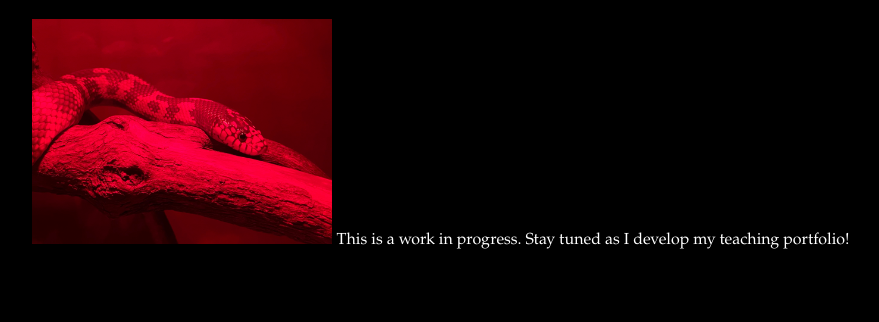
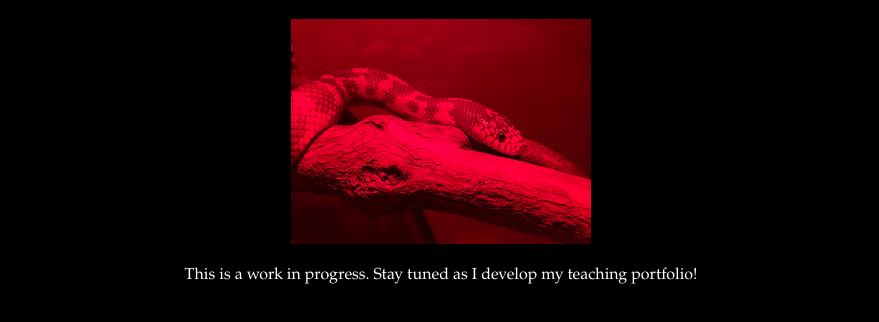
Before and after one commit to crtulloss/crtulloss.github.io, a plain HTML site: page index.html in a window 1280 px wide. Shown: the part 62-384 px from the top of the page, without its empty margins (199-1078 px from the left). Drawn offline with Linux system fonts and the light colour scheme.

Commit message:
separate image and text paragraphs

```diff
--- a/index.html
+++ b/index.html
@@ -12,9 +12,9 @@
 		<main>
 			<h1>Caleb Rees Tulloss</h1>
 
-			<p><img src="images/flash.jpg" alt="Flash, California Kingsnake" width="300" height="225">
+			<p><img src="images/flash.jpg" alt="Flash, California Kingsnake" width="300" height="225"></p>
 
-			This is a work in progress. Stay tuned as I develop my teaching portfolio!</p>
+			<p>This is a work in progress. Stay tuned as I develop my teaching portfolio!</p>
 		</main>
 	</body>
 </html>
```
